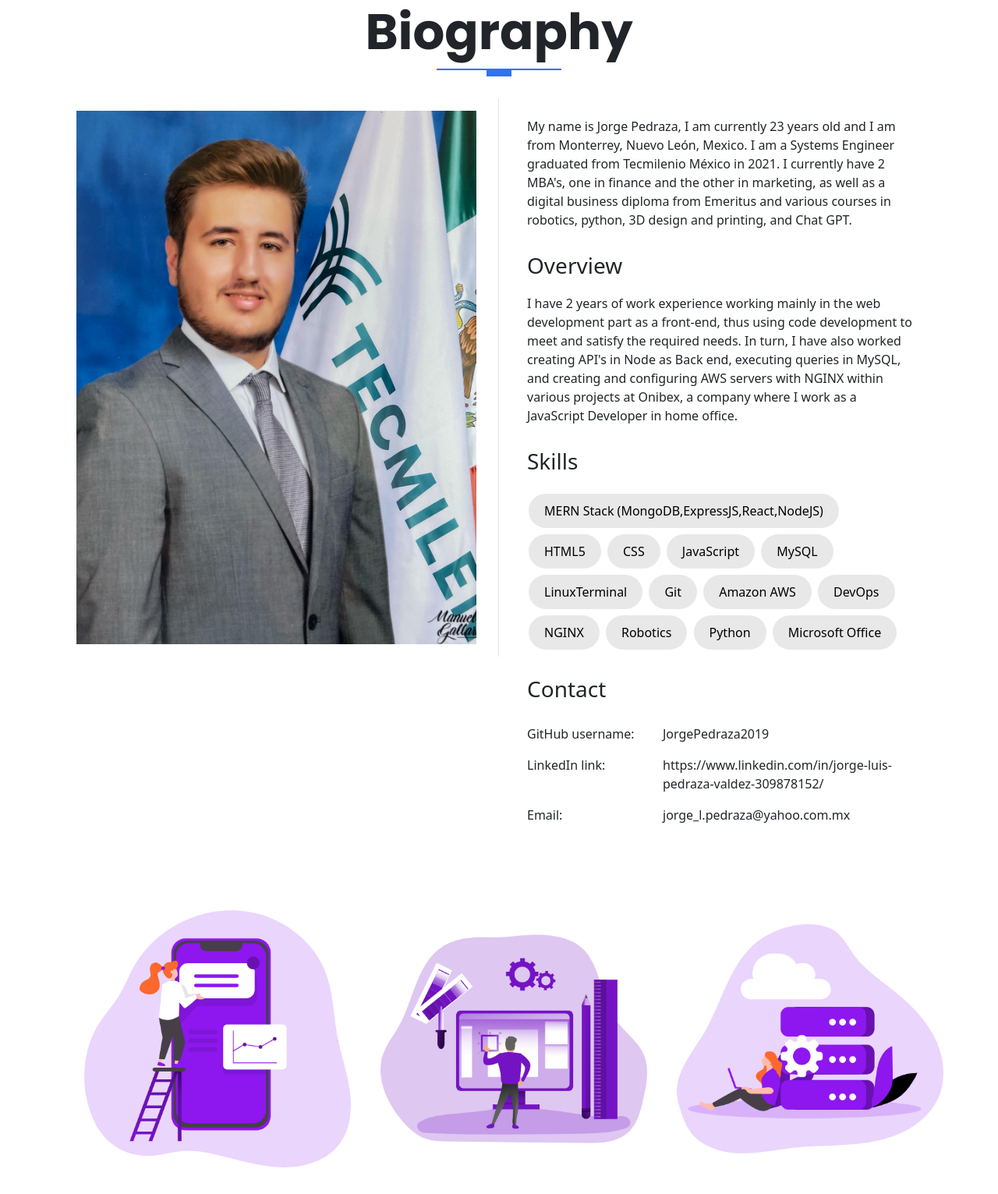
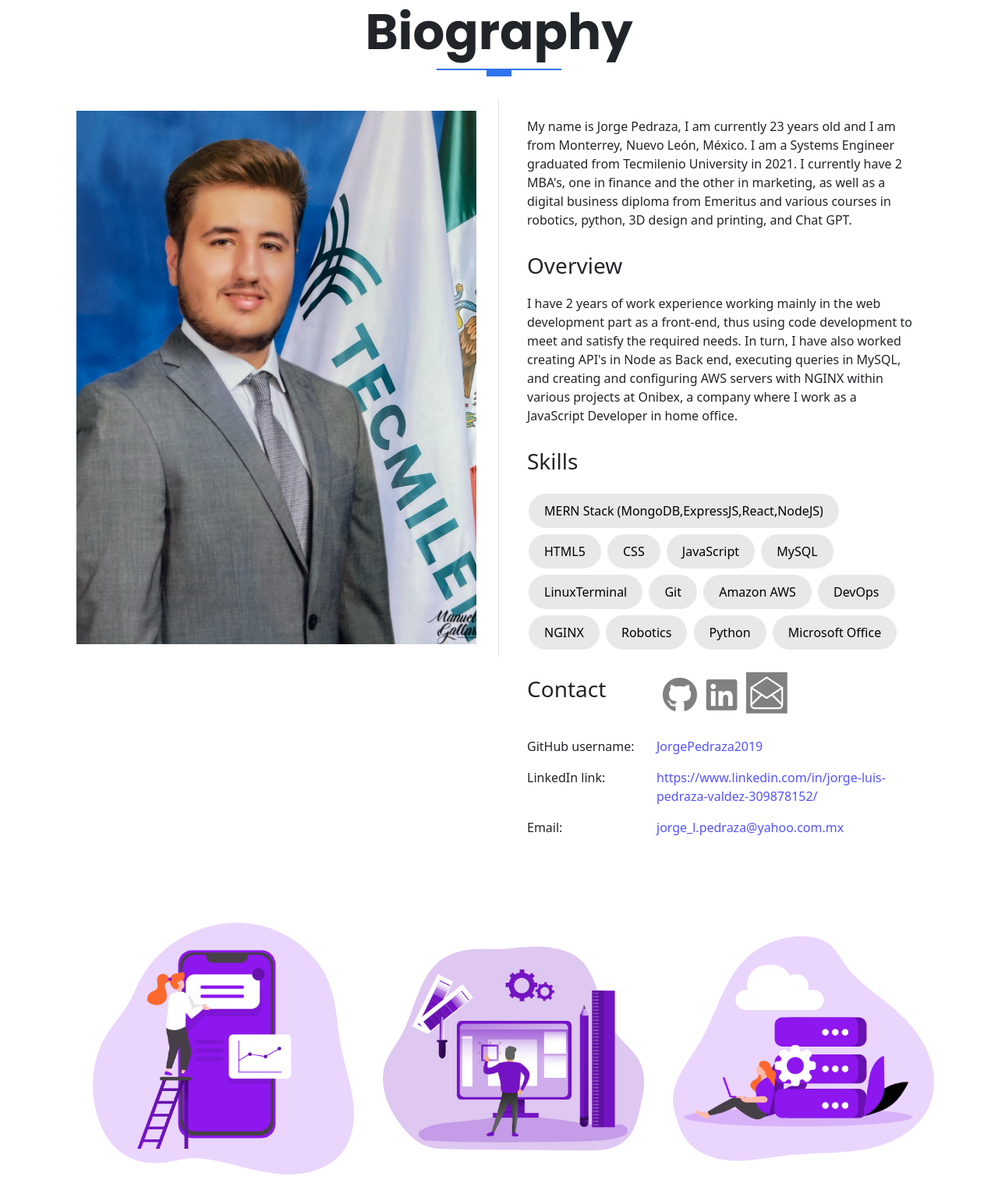
Before and after one commit to JorgePedraza2019/JorgePedraza2019.github.io, a website: page index.html in a window 1280 px wide. Shown: the part 1041-2572 px from the top of the page at 78% size. Drawn offline with nearby package versions, Linux system fonts and the light colour scheme; files that its build step writes are made by us from their sources.

Commit message:
Content update v2

```diff
--- a/index.html
+++ b/index.html
@@ -108,8 +108,9 @@
         <div class="col-md-6">
           <div class="bg-white p-4 text-start">
             <p class="fw-light">
-              My name is Jorge Pedraza, I am currently 23 years old and I am from Monterrey, Nuevo León, Mexico. I am a
-              Systems Engineer graduated from Tecmilenio México in 2021. I currently have 2 MBA's, one in finance and
+              My name is Jorge Pedraza, I am currently 23 years old and I am from Monterrey, Nuevo León, México. I am a
+              Systems Engineer graduated from Tecmilenio University in 2021. I currently have 2 MBA's, one in finance
+              and
               the other in marketing, as well as a digital business diploma from Emeritus and various courses in
               robotics, python, 3D design and printing, and Chat GPT.
             </p>
@@ -160,7 +161,26 @@
             <p class=" fw-light pill">
               Microsoft Office
             </p>
+            <div class="row">
+            <div class="col-md-4">
               <h3 style="margin-top: 30px;">Contact</h3>
+            </div>
+            <div class="col-md-8" style="margin-top: 20px; font-size: calc(1.475rem + 1.7vw);" >
+              <a href="https://github.com/JorgePedraza2019" target="_blank"><i class="fab fa-github" style="color: gray;"></i></a>
+              <a href="https://www.linkedin.com/in/jorge-luis-pedraza-valdez-309878152/" target="_blank"><i
+                  class="fab fa-linkedin" style="color: gray;"></i></a>
+              <a href="mailto:jorge_l.pedraza@yahoo.com.mx"><svg style='margin-top: -14px;'
+                  class="contact-box__icon footer-sm display-4 " xmlns="http://www.w3.org/2000/svg"
+                  class="icon icon-tabler icon-tabler-mail-opened" viewBox="0 0 24 24" stroke-width="1" fill="none"
+                  stroke-linecap="round" stroke-linejoin="round">
+                  <path stroke="none" d="M0 0h24v24H0z" fill="gray" />
+                  <polyline points="3 9 12 15 21 9 12 3 3 9" />
+                  <path d="M21 9v10a2 2 0 0 1 -2 2h-14a2 2 0 0 1 -2 -2v-10" />
+                  <line x1="3" y1="19" x2="9" y2="13" />
+                  <line x1="15" y1="13" x2="21" y2="19" />
+                </svg>
+              </a>
+            </div>
             <div class="row">
               <div class="col-md-4" style="margin-top: 20px;">
                 <p style="font-weight: 500;">
@@ -168,9 +188,12 @@
                 </p>
               </div>
               <div class="col-md-8" style="text-align: left;">
+                <a href="https://github.com/JorgePedraza2019" style="text-decoration: none; color: rgb(84, 84, 255);"
+                  target="_blank">
                   <p class="fw-light" style="margin-top: 20px;">
                     JorgePedraza2019
                   </p>
+                </a>
               </div>
             </div>
             <div class="row">
@@ -180,9 +203,12 @@
                 </p>
               </div>
               <div class="col-md-8" style="text-align: left;">
+                <a href="https://www.linkedin.com/in/jorge-luis-pedraza-valdez-309878152/"
+                  style="text-decoration: none; color: rgb(84, 84, 255);" target="_blank">
                   <p class="fw-light">
                     https://www.linkedin.com/in/jorge-luis-pedraza-valdez-309878152/
                   </p>
+                </a>
               </div>
             </div>
             <div class="row">
@@ -192,8 +218,11 @@
                 </p>
               </div>
               <div class="col-md-8" style="text-align: left;">
+                <a href="mailto:jorge_l.pedraza@yahoo.com.mx" style="text-decoration: none; color: rgb(84, 84, 255);">
                   <p class="fw-light">
-                  jorge_l.pedraza@yahoo.com.mx </p>
+                    jorge_l.pedraza@yahoo.com.mx
+                  </p>
+                </a>
               </div>
             </div>
           </div>
@@ -315,7 +344,7 @@
           <h4 class="display-4 fw-bold">Keep in touch!</h4>
         </div>
         <div class="col-6 col-lg-6 cta-info display-4 footer-sm ">
-          <a href="https://github.com/JorgePedraza2019"><i class="fab fa-github"></i></a>
+          <a href="https://github.com/JorgePedraza2019" target="_blank"><i class="fab fa-github"></i></a>
           <a href="https://www.linkedin.com/in/jorge-luis-pedraza-valdez-309878152/" target="_blank"><i
               class="fab fa-linkedin"></i></a>
           <a href="mailto:jorge_l.pedraza@yahoo.com.mx"><svg style='margin-top: -7px; margin-left: 10px;'
@@ -391,7 +420,7 @@
   <script type="text/javascript">
     const lightbox = GLightbox({
       'touchNavigation': true,
-      'href': 'https://www.youtube.com/watch?v=J9lS14nM1xg',
+      'href': 'https://www.youtube.com/watch?v=nFQm0VqfUu4',
       'type': 'video',
       'source': 'youtube', //vimeo, youtube or local
       'width': 900,
--- a/projects/eyeExercise/index.html
+++ b/projects/eyeExercise/index.html
@@ -6,7 +6,7 @@
     <meta http-equiv="X-UA-Compatible" content="IE=edge">
     <meta name="viewport" content="width=device-width, initial-scale=1">
     <title>Jorge Portfolio</title>
-    <link rel="icon" type="image/x-icon" href="./images/favicon.svg">
+    <link rel="icon" type="image/x-icon" href="../../images/favicon.svg">
     <link rel="stylesheet" href="../../assets/css/style.css">
     <link rel="stylesheet" href="../../assets/css/fontawesome.css">
     <link rel="stylesheet" href="https://cdn.jsdelivr.net/npm/glightbox/dist/css/glightbox.min.css" />
@@ -57,13 +57,11 @@
                     <h3 class="display-2">
                         <span class="display-2--intro">Eye Project</span>
                         <span class="display-2--description lh-base" style="font-size: 25px;">
-                            This project displays a Pacman moving left to right and viceversa.
-                            The project purpose is to see the Pacman moving across the display while using javascript
-                            variables, arrays, functions, and conditionals.
+                            This project displays two eyes that follow your mouse movement. This activity brings together skills in JavaScript and CSS to create this dynamic experience.
                             To run the project, the index.html file must be opened in a browser.
                         </span>
                     </h3>
-                    <a href="https://github.com/JorgePedraza2019/Pacman" target="_blank" style="text-decoration: none">
+                    <a href="https://github.com/JorgePedraza2019/Eye-Movement-Exercise" target="_blank" style="text-decoration: none">
                         <button type="button" class="rounded-pill btn-rounded">Go to GitHub Code
                             <span><i class="fas fa-arrow-right"></i></span>
                         </button>
@@ -72,7 +70,7 @@
                 <!-- START THE CONTENT FOR THE VIDEO -->
                 <div class="col-md-6 intros text-end">
                     <iframe width="90%" height="450"
-                        src="https://www.youtube.com/embed/iJKCj8uAHz8?autoplay=1&mute=1&loop=1">
+                        src="https://www.youtube.com/embed/pi7ANpUn-RI?autoplay=1&mute=1&loop=1">
                     </iframe>
                 </div>
             </div>
```
Also changed, not shown: projects/pacmanExercise/index.html (+2 -2 lines), projects/realTimeBusTrackingExercise/index.html (+10 -7 lines). Lines whose indentation alone changed are shown as unchanged.
